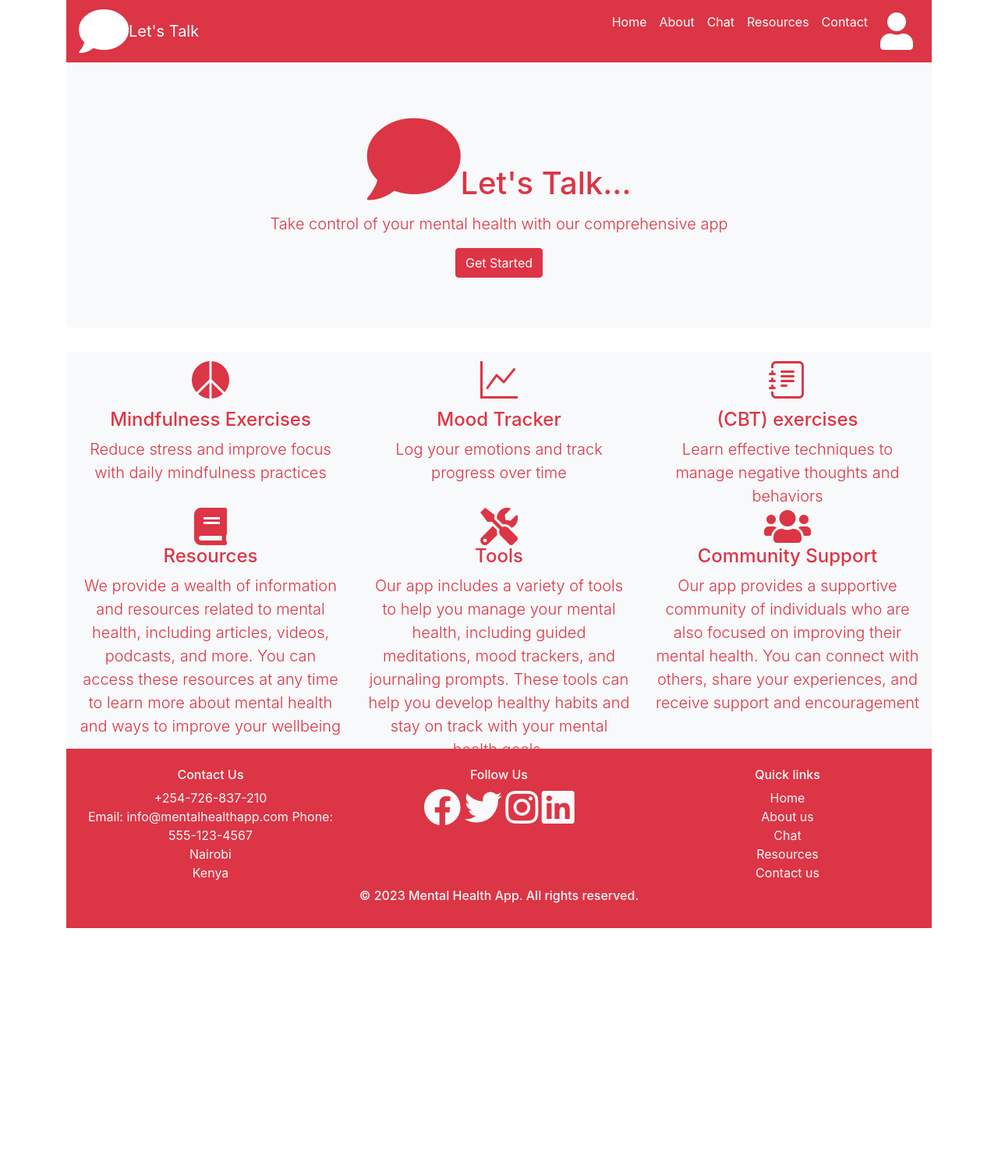
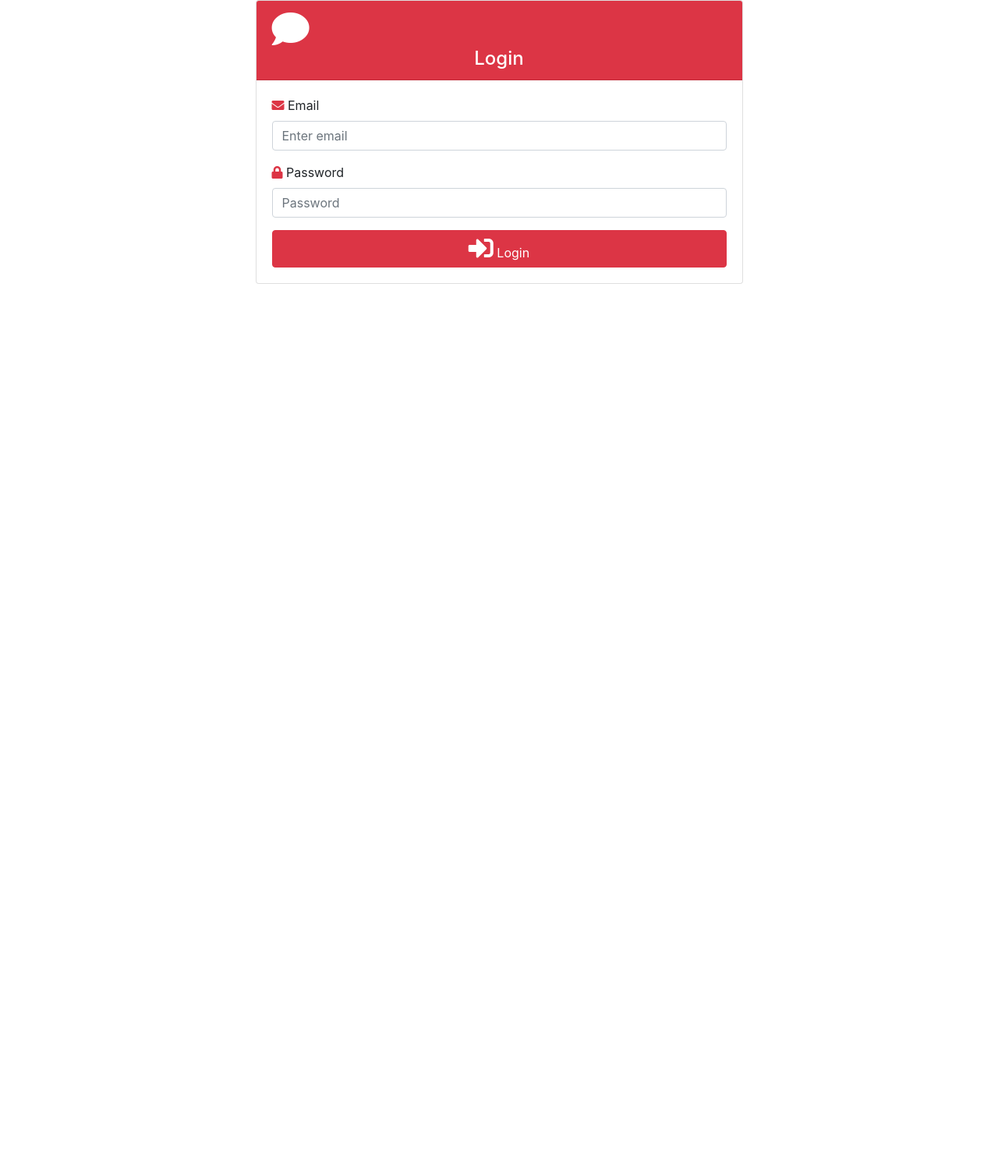
Before and after one commit to alexkemboi/Let-s-talk, a PHP site: page /index.html in a window 1280 px wide. Shown: the whole page at 78% size. Run offline with PHP 8.4, Linux system fonts and the light colour scheme; some libraries are stand-ins or nearby versions.

Commit message:
added functionality to nav items and login

```diff
--- a/index.html
+++ b/index.html
@@ -31,6 +31,35 @@
     />
   </head>
   <body>
+
+    <div class="row justify-content-center mt-100" id="logInSection">
+      <div class="col-md-6">
+        <div class="card">
+          <div class="card-header bg-danger text-white">
+
+            <i class="fas fa-comment fa-3x"></i>
+            <h4 class="mb-0 text-center">Login</h4>
+          </div>
+          <div class="card-body">
+
+              <div class="form-group">
+                <label for="email"><i class="fas fa-envelope text-danger"></i> Email</label>
+                <input type="email" class="form-control" id="email" placeholder="Enter email">
+              </div>
+              <div class="form-group">
+                <label for="password"><i class="fas fa-lock text-danger"></i> Password</label>
+                <input type="password" class="form-control" id="password" placeholder="Password">
+              </div>
+              <button  class="btn btn-danger btn-block" onclick="showApp()"><i class="fas fa-sign-in-alt fa-2x"></i> Login</button>
+
+          </div>
+        </div>
+      </div>
+    </div>
+  </div>
+
+
+  <div id="appSection" style="display: none;">
     <div class="container">
       <!--Navigation bar-->
       <nav class="navbar navbar-expand-lg navbar-light bg-danger">
@@ -50,22 +79,22 @@
         <div class="collapse navbar-collapse" id="navbarNav">
           <ul class="navbar-nav ml-auto">
             <li class="nav-item">
-              <a class="nav-link text-white" href="#">Home</a>
+              <a class="nav-link text-white" href="#" role="button" onclick="showHome()">Home</a>
             </li>
             <li class="nav-item">
-              <a class="nav-link text-white" href="#">About</a>
+              <a class="nav-link text-white" href="#" role="button" onclick="showAbout()">About</a>
             </li>
             <li class="nav-item">
-              <a class="nav-link text-white" href="#">Chat</a>
+              <a class="nav-link text-white" href="#" role="button" onclick="showChat()">Chat</a>
             </li>
             <li class="nav-item">
               <a class="nav-link text-white" href="#">Resources</a>
             </li>
             <li class="nav-item">
-              <a class="nav-link text-white" href="#">Contact</a>
+              <a class="nav-link text-white" href="#" role="button" onclick="showContact()">Contact</a>
             </li>
             <li class="nav-item">
-              <a class="nav-link text-white" href="#"
+              <a class="nav-link text-white" href="#" role="button" onclick="logIn()"
                 ><i class="fas fa-user fa-3x"></i
               ></a>
             </li>
@@ -74,10 +103,10 @@
       </nav>
     </div>
 
-    <div class="container" style="overflow: scroll; height: 58.5vh">
+    <div class="container" style="overflow: scroll; height: 75vh">
         <!-- Hero section -->
-        <section class="jumbotron text-center bg-light ">
-          <div class="container bg-light">
+        <section class="jumbotron text-center bg-light " style="display:block;height: 67vh" id="homeSection">
+          <div class="container bg-light"style="display:block;height: 50vh">
             <h1 class="jumbotron-heading text-danger"><i class="fas fa-comment fa-3x"></i>Let's Talk...</h1>
             <p class="lead text-danger">
               Take control of your mental health with our comprehensive app
@@ -86,7 +115,7 @@
           </div>
         </section>
 
-        <section class="features-icons bg-light text-center ">
+        <section class="features-icons bg-light text-center " style="display:none;" id="aboutSection">
           <div class="container">
             <div class="row">
               <div class="col-lg-4">
@@ -149,14 +178,14 @@
         </section>
 
 
-      <div class="card mt-3">
+      <div class="card mt-3" style="display:none;" id="chatSection">
         <div class="card-header bg-danger text-white">
           <div class="row">
             <h7>Conversation</h7>
             <p id="conversationDate" class="ml-auto"></p>
           </div>
         </div>
-        <div class="card-body bg-light" style="overflow: scroll; height: 40vh">
+        <div class="card-body bg-light" style="overflow: scroll; height: 60vh">
           <div class="card overflow-auto ml-auto" id="rowChatBot"></div>
         </div>
 
@@ -181,7 +210,7 @@
         </div>
       </div>
 
-      <section class="contact-section">
+      <section class="contact-section" style="display:none;" id="contactSection">
         <div class="row">
           <div class="col-lg-12 mx-auto">
             <div class="card">
@@ -295,11 +324,11 @@
             </div>
             <div class="col-md-4 text-center">
               <h6>Quick links</h6>
-              <h7>Home</h7></br>
-              <h7>About us</h7></br>
-              <h7>Chat</h7></br>
+              <h7 role="button" onclick="showHome()">Home</h7></br>
+              <h7 role="button" onclick="showAbout()">About us</h7></br>
+              <h7 role="button" onclick="showChat()">Chat</h7></br>
               <h7>Resources</h7></br>
-              <h7>Contact us</h6>
+              <h7 role="button" onclick="showContact()">Contact us</h6>
             </div>
           </div>
           <div class="row mt-2">
@@ -310,6 +339,13 @@
         </div>
       </footer>
     </div>
+
+
+
+
+
+  </div>
+
 
     <script src="index.js"></script>
     <script
@@ -328,5 +364,6 @@
       crossorigin="anonymous"
     ></script>
     <script src="https://ajax.googleapis.com/ajax/libs/angularjs/1.8.2/angular.min.js"></script>
+
   </body>
 </html>
--- a/index.js
+++ b/index.js
@@ -1,3 +1,75 @@
+function showAbout() {
+  var homeSection = document.getElementById("homeSection");
+  homeSection.style.display = "none";
+
+  var aboutSection = document.getElementById("aboutSection");
+  aboutSection.style.display = "block";
+
+  var chatSection = document.getElementById("chatSection");
+  chatSection.style.display = "none";
+
+  var contactSection = document.getElementById("contactSection");
+  contactSection.style.display = "none";
+}
+
+function showChat() {
+  var homeSection = document.getElementById("homeSection");
+  homeSection.style.display = "none";
+
+  var aboutSection = document.getElementById("aboutSection");
+  aboutSection.style.display = "none";
+
+  var chatSection = document.getElementById("chatSection");
+  chatSection.style.display = "block";
+
+  var contactSection = document.getElementById("contactSection");
+  contactSection.style.display = "none";
+}
+
+function showHome() {
+  var homeSection = document.getElementById("homeSection");
+  homeSection.style.display = "block";
+
+  var aboutSection = document.getElementById("aboutSection");
+  aboutSection.style.display = "none";
+
+  var chatSection = document.getElementById("chatSection");
+  chatSection.style.display = "none";
+
+  var contactSection = document.getElementById("contactSection");
+  contactSection.style.display = "none";
+}
+
+function showContact() {
+  var homeSection = document.getElementById("homeSection");
+  homeSection.style.display = "none";
+
+  var aboutSection = document.getElementById("aboutSection");
+  aboutSection.style.display = "none";
+
+  var chatSection = document.getElementById("chatSection");
+  chatSection.style.display = "none";
+
+  var contactSection = document.getElementById("contactSection");
+  contactSection.style.display = "block";
+}
+
+function showApp() {
+  var letsTalk = document.getElementById("appSection");
+  letsTalk.style.display = "block";
+
+  var logInSection = document.getElementById("logInSection");
+  logInSection.style.display = "none";
+}
+
+function logIn() {
+  var letsTalk = document.getElementById("appSection");
+  letsTalk.style.display = "none";
+
+  var logInSection = document.getElementById("logInSection");
+  logInSection.style.display = "block"
+}
+
 function sendMessage() {
   const date = new Date();
   document.getElementById("conversationDate").innerHTML = date;
@@ -47,5 +119,25 @@ function sendMessage() {
     })
     .catch((error) => console.error(error));
 
+  fetch(`https://www.nimh.nih.gov/api/disorder/getbyterm?term=${message}`)
+    .then((response) => response.json())
+    .then((data) => {
+      console.log(data);
+      var card = document.createElement("div");
+      card.classList.add("col-md-6");
+      card.innerHTML = `<div class="card mb-3">
+      <div class="card-header text-white bg-success">
+       Let's Talk
+      </div>
+      <div class="card-body">
+        <p>${data}</p>
+      </div>
+      <div class="card-footer">
+      <p>${time}</p>
+      </div>
+    </div>`;
+      document.getElementById("rowChatBot").appendChild(card);
+    });
+
   return document.getElementById("rowChatBot").appendChild(card);
 }
--- a/style.css
+++ b/style.css
@@ -21,3 +21,6 @@ body {
     background-color: blue;
     overflow: auto;
   }
+
+  #logInSection {
+  }
```
Also changed, not shown: server.js (added, +22 -0 lines).
